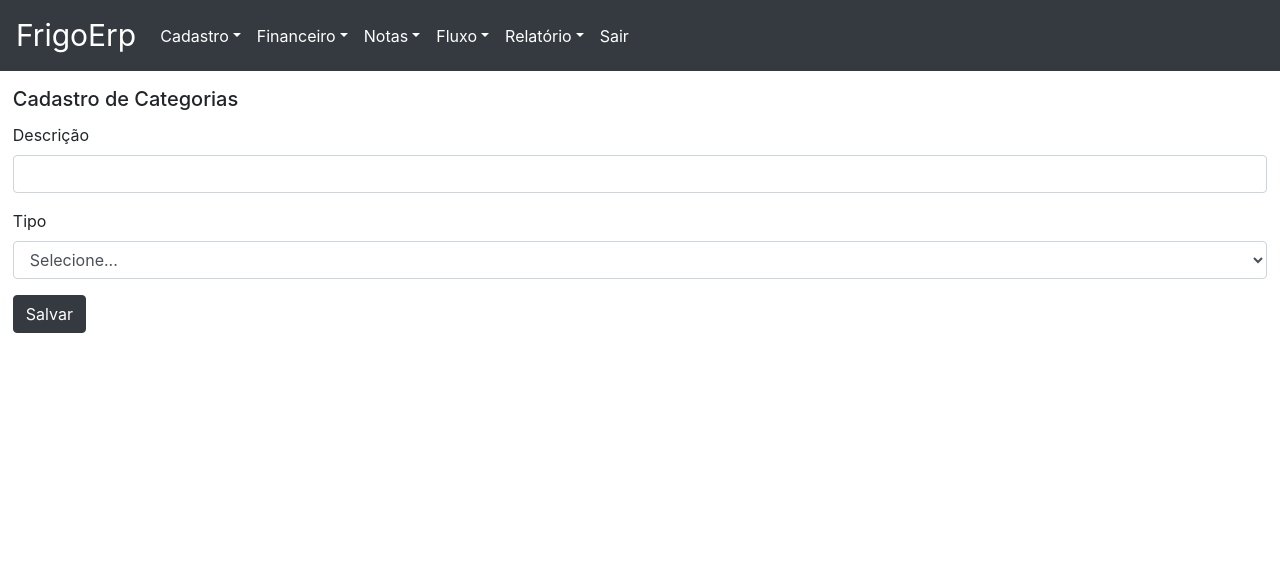
After one commit to lc-codg/Antony-Lopes-Moraes, a Laravel app: page /Categorias/Categorias in a window 1280 px wide. The commit adds this page. Shown: the top 573 px of the page. Run offline with Laravel 9, Linux system fonts and the light colour scheme; parts of the project's set-up code (start-up, migrations or seed data) failed here and were passed over; some libraries are stand-ins or nearby versions.

Commit message:
FR-48
Categorias finalizadas back e front, inicio de ajustes na tela de despesas e edição.

```diff
--- a/app/Http/Controllers/CategoriasController.php
+++ b/app/Http/Controllers/CategoriasController.php
@@ -4,22 +4,79 @@ namespace App\Http\Controllers;
 
 use Illuminate\Http\Request;
 use App\Models\Categorias;
+use Exception;
+use Illuminate\Support\Facades\DB;
 
 class CategoriasController extends Controller
 {
     public function Salvar(request $request)
     {
-        Categorias::create(
-            [
-                'descricao' => $request->descricao,
-                'tipo' => $request->tipo,
+        if ($this->Validar($request)) {
 
-
-            ]
-        );
+            Categorias::create(
+                [
+                    'descricao' => $request->Descricao,
+                    'tipo' => $request->Tipo,
+                ]
+            );
+            try {
+                echo "<script>alert('Salvo com sucesso!');location='/Categorias/Categorias'</script>";
+            } catch (Exception $Erro) {
+                echo 'Erro:', $Erro->getMessage(), "n";
+            }
+        }
     }
     public function Validar($Dados)
     {
+        if (empty($Dados->Descricao)) {
+            echo "<script>alert('Preencha a Descrição')</script>";
+            exit;
+        } else if (empty($Dados->Tipo)) {
+            echo "<script>alert('Preencha o Tipo')</script>";
+            exit;
+        } else {
+            return true;
+        }
+    }
 
+    public function Editar(request $request)
+    {
+        if ($this->Validar($request)) {
+            $Categorias =  Categorias::findOrFail($request->Id);
+            $Categorias->update(
+                [
+                    'descricao' => $request->Descricao,
+                    'tipo' => $request->Tipo,
+                    'id' =>$request->Id
+                ]
+            );
+            try {
+                echo "<script>alert('Salvo com sucesso!');location='/Categorias/Todos'</script>";
+            } catch (Exception $Erro) {
+                echo 'Erro:', $Erro->getMessage(), "n";
+            }
+        }
+    }
+    public function Show(Request $request)
+    {
+        return view('Categorias.Categorias',['Descricao'=>$request->Descricao,'Tipo'=>$request->Tipo,'Id'=>$request->Id]);
+    }
+    public function Listar()
+    {
+        return view('Categorias.Todos');
+    }
+    public function Localizar(Request $request)
+    {
+        $Categoria = DB::table('categorias')->where('tipo','=',$request->Tipo)->get();
+        return $Categoria;
+    }
+    public function Excluir(Request $request){
+        $Categorias = Categorias::findOrfail($request->id);
+        $Categorias->delete();
+        return true;
+    }
+    public function ListaCategoria($Tipo){
+        $Categoria = DB::table('categorias')->where('tipo','=',$Tipo)->get();
+        return $Categoria;
     }
 }
--- a/app/Models/Categorias.php
+++ b/app/Models/Categorias.php
@@ -9,5 +9,5 @@ class Categorias extends Model
 {
     use HasFactory;
     public $timestamps = false;
-    protected $fillable = ['id,descricao,tipo'];
+    protected $fillable = ['id','descricao','tipo'];
 }
--- a/public/js/Balanco.js
+++ b/public/js/Balanco.js
@@ -22,7 +22,7 @@ function Localizar() {
         CodEmpresa = document.getElementById('CodEmpresa').value;
 
         $.ajax({
-            type: 'get',
+            type: 'post',
             url: '/Balanco/Localizar/',
             data: { 'Dataini': Dataini, 'Datafim': Datafim, 'CodEmpresa': CodEmpresa },
             datatype: 'json',
--- /dev/null
+++ b/public/js/Categoria.js
@@ -0,0 +1,64 @@
+function Validar() {
+    if (document.getElementById('Tipo').value == 'Selecione...') {
+        alert('Selecione um Tipo de Categoria');
+    } else if (document.getElementById('Descricao').value == '') {
+        alert('Digite uma descrição.');
+    }
+    else {
+        document.forms['Form'].submit();
+    }
+}
+function Editar(id) {
+    document.forms['Form' + id].submit();
+}
+function Excluir(id, codigo) {
+
+    $.ajax({
+        type: 'get',
+        url: '/Categorias/Excluir',
+        data: { 'id': codigo },
+        datatype: 'json',
+        success: function (data) {
+            if (data == true) {
+                $('#id' + id).remove();
+                $('#desc' + id).remove();
+                $('#tip' + id).remove();
+                $('#a' + id).remove();
+                $('#b' + id).remove();
+                $('#tr' + id).remove();
+            }
+        }
+    });
+
+
+}
+function Localizar() {
+
+    let Tipo = document.getElementById('Tipo').value;
+    $.ajax({
+        type: 'get',
+        url: '/Categorias/Localizar',
+        data: {  'Tipo': Tipo },
+        datatype: 'json',
+        success: function (data) {
+
+            $('#Categorias').html('');
+
+            for (let i = 0; data.length > i; i++) {
+
+                $('#Categorias').append('<tr id="tr' + i + '"> ><td id="id' + i + '">' + data[i].id + '</td><td id="desc' + i + '">' + data[i].descricao +
+                    '</td><td id="tip' + i + '">' + data[i].tipo +
+                    '<form action="/Categorias/Categorias" method="get" id="Form' + i + '">' +
+
+                    '<input hidden name="Descricao" value="' + data[i].descricao + '"></input>' +
+                    '<input  hidden name="Id" value="' + data[i].id + '"></input>' +
+                    '<input  hidden name="Tipo" value="' + data[i].tipo + '"></input>' +
+                    '<td><input name="" id="a' + i + '" onclick ="Editar(' + i + ');" class="btn btn-warning" type="button" value="Editar"></td>' +
+                    '</form>' +
+                    '<td><input name="" id="b' + i + '"  onclick = "Excluir(' + i + ',' + data[i].id + ');"class="btn btn-danger" type="button" value="Excluir"></td>'
+
+                );
+            }
+        }
+    });
+}
--- a/resources/views/Balanco/Listar.blade.php
+++ b/resources/views/Balanco/Listar.blade.php
@@ -42,7 +42,7 @@
 
         </div>
 
-        <input name="" id="btn" onclick='Localizar();'class="btn btn-primary" type="button"
+        <input name="" id="btn" onclick='Localizar();'class="btn btn-dark" type="button"
             value="Listar">
 
 
--- a/resources/views/Balanco/Show.blade.php
+++ b/resources/views/Balanco/Show.blade.php
@@ -12,10 +12,8 @@
 <body>
 
     <div id='container' class='.container-fluid'>
-        <p>
-        <div class="card text-left">
-            <img class="card-img-top" src="" alt="">
-            <div class="card-body">
+        <div id='container' class='.container-fluid'>
+            <p>
                 <h4 class="card-title">Lançar Estoque Atual</h4>
                 <form method='post' id='form'action='/Balanco/Cadastrar'>
 
--- /dev/null
+++ b/resources/views/Categorias/Categorias.blade.php
@@ -0,0 +1,73 @@
+<!DOCTYPE html>
+<html lang="en">
+
+<head>
+    <link href="{{ URL::asset('css/app.css') }}" rel="stylesheet" type="text/css">
+    <meta charset="UTF-8">
+    <meta name="viewport" content="width=device-width, initial-scale=1.0">
+    <meta http-equiv="X-UA-Compatible" content="ie=edge">
+    @include ('Header')
+</head>
+
+<body>
+    <div id='container' class='.container-fluid'>
+        <p>
+
+            <h5 class="card-title">Cadastro de Categorias</h5>
+            <?php if(!Isset($Descricao)){ ?>
+            <form id='Form' method='Post'action="/Categorias/Salvar">
+                <?php }else{ ?>
+                    <form id='Form' method='Post'action="/Categorias/Editar">
+                        <?php } ?>
+                @csrf
+                <?php if (!Isset($Id)){
+
+                }else{ ?>
+                <div class="form-group">
+                    <label for=""></label>
+                    <input readOnly value='<?php echo $Id; ?>'type="text" class="form-control" name="Id" id="Id" aria-describedby="helpId"
+                        placeholder="">
+
+                </div>
+
+                <?php } ?>
+                <div class="form-group">
+                    <label for="">Descrição</label>
+                    <input type="text" class="form-control" <?php if(!Isset($Descricao)){
+
+                    }else{
+                        ?> value='<?php echo $Descricao; ?>'
+                        <?php  } ?> name="Descricao" id="Descricao" aria-describedby="helpId" placeholder="">
+                </div>
+
+                <div class="form-group">
+                    <label for="">Tipo</label>
+                    <select class="form-control" name="Tipo" id="Tipo">
+
+                        <?php if(!Isset($Tipo)){ ?>
+                            <option selected>Selecione...</option>
+
+                        <?php }else{
+        ?>
+                        <option selected><?php echo $Tipo; ?></option>
+                        <?php } ?>
+
+
+                        <option>Categoria</option>
+                        <option>Sub-Categoria</option>
+                    </select>
+                </div>
+
+                <input name="Salvar" onclick='Validar();' id="Btn" class="btn btn-dark" type="button"
+                    value="Salvar">
+
+            </form>
+
+
+</body>
+
+<script src="{{ asset('js/Categoria.js') }}"></script>
+
+@include ('footer')
+
+</html>
--- a/resources/views/Header.blade.php
+++ b/resources/views/Header.blade.php
@@ -53,7 +53,13 @@
               <a class="dropdown-item" href="/Empresa/Novo">Cadastrar Empresas</a>
               <a class="dropdown-item" href="/Empresa/Todos">Listar Empresas</a>
             </div>
-
+            <div class="list-group">
+              <a href="" class="list-group-item-dark  list-group-item-action active" aria-current="False">
+                Diversos
+              </a>
+              <a class="dropdown-item" href="/Categorias/Categorias">Cadastrar Categorias</a>
+              <a class="dropdown-item" href="/Categorias/Todos">Listar Categorias</a>
+            </div>
           </div>
         </li>
 
--- a/routes/web.php
+++ b/routes/web.php
@@ -19,6 +19,7 @@ use App\Models\ContasaReceber;
 use App\Http\Controllers\ArrecadacaoController;
 use App\Http\Controllers\ExtratoController;
 use App\Http\Controllers\BalancoController;
+use App\Http\Controllers\CategoriasController;
 
 /*
 |--------------------------------------------------------------------------
@@ -155,3 +156,10 @@ Route::get('/Balanco/Show',[BalancoController::class,'Show']);
 Route::post('/Balanco/Cadastrar',[BalancoController::class,'Cadastrar']);
 Route::get('/Balanco/Listar',[BalancoController::class,'Listar']);
 Route::get('/Balanco/Localizar',[BalancoController::class,'Localizar']);
+
+Route::get('/Categorias/Categorias',[CategoriasController::class,'Show']);
+Route::post('/Categorias/Salvar',[CategoriasController::class,'Salvar']);
+Route::post('/Categorias/Editar',[CategoriasController::class,'Editar']);
+Route::get('/Categorias/Todos',[CategoriasController::class,'Listar']);
+Route::get('/Categorias/Localizar',[CategoriasController::class,'Localizar']);
+Route::get('/Categorias/Excluir/',[CategoriasController::class,'Excluir']);
```
Also changed, not shown: app/Http/Controllers/DespesasController.php (+12 -1 lines), resources/views/Categorias/Todos.blade.php (added, +57 -0 lines), resources/views/Despesas/Despesas.blade.php (+7 -4 lines), resources/views/Despesas/Todos.blade.php (+7 -8 lines), resources/views/Despesas/Ver.blade.php (+9 -28 lines).
